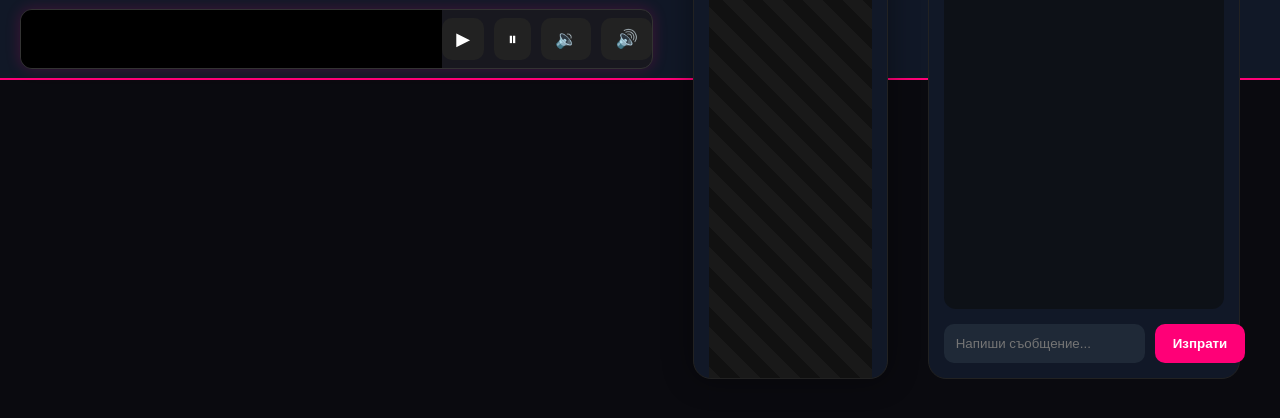
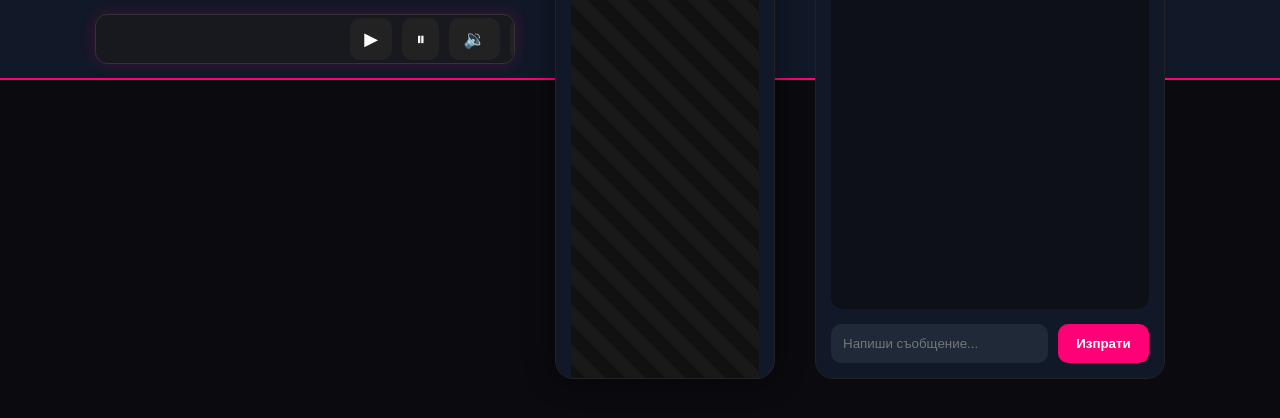
Before and after one commit to muthafackuz/amoreclub, a website: page index.html in a window 1280 px wide. Drawn offline with nearby package versions, Linux system fonts and the light colour scheme; no server answers.

Commit message:
Update index.html

```diff
--- a/index.html
+++ b/index.html
@@ -41,8 +41,8 @@ padding:0 20px;
 
 .dj-player{
 
-width:700px;
-height:60px;
+width:420px;
+height:50px;
 
 background:#18181f;
 
@@ -61,9 +61,8 @@ box-shadow:
 }
 
 #youtubePlayer{
-width:700px;
-height:80px;
-background:black;
+width:420px;
+height:50px;
 }
 
 .player-controls{
@@ -390,8 +389,8 @@ box-shadow:0 0 20px rgba(255,0,119,0.3);
 <div class="dj-player">
 <iframe
 id="youtubePlayer"
-width="700"
-height="80"
+width="420"
+height="50"
 src=""
 title="YouTube video player"
 frameborder="0"
```
